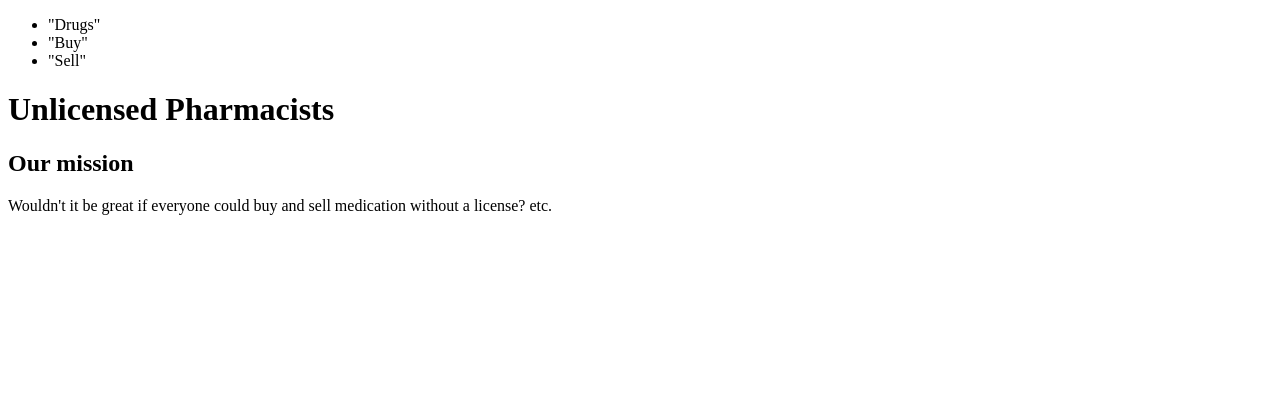
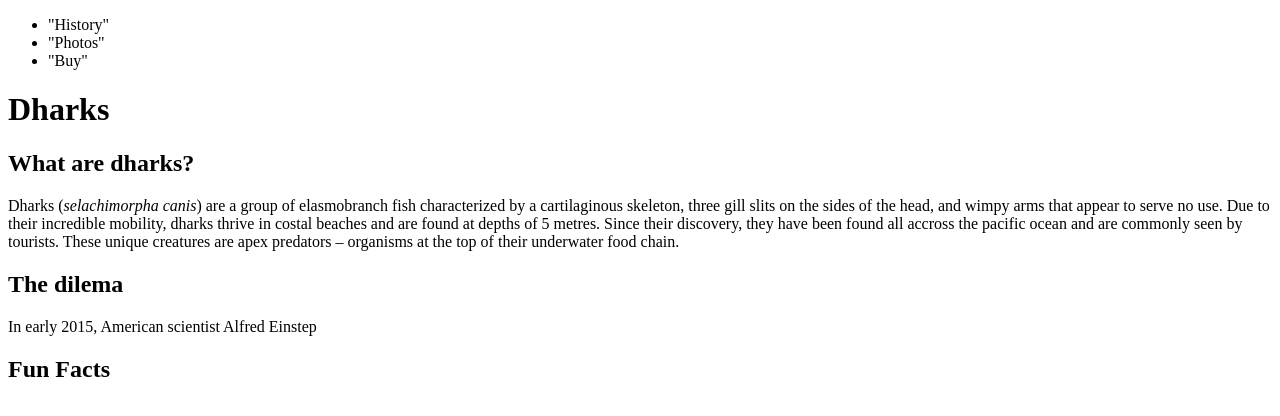
Before and after one commit to JosiahStephens/htmlIntro, a plain HTML site: page index.html in a window 1280 px wide. Drawn offline with Linux system fonts and the light colour scheme.

Commit message:
dhark info

```diff
--- a/index.html
+++ b/index.html
@@ -20,31 +20,49 @@
     <meta charset="UTF-8">
     <meta http-equiv="X-UA-Compatible" content="IE=edge">
     <meta name="viewport" content="width=device-width, initial-scale=1.0">
-    <title>Document</title>
+    <title>Dog Sharks</title>
+    <meta name="description" content="A factual based explanation on the appearance and life of dog sharks (dharks)">
 </head>
 <body>
     <header>
         <nav>
             <ul>
                 <li>
-                    "Drugs"
+                    "History"
+                </li>
+                <li>
+                    "Photos"
                 </li>
                 <li>
                     "Buy"
-                </li>
-                <li>
-                    "Sell"
                 </li>
             </ul>
         </nav>
     </header>
     <main>
-        <h1>Unlicensed Pharmacists</h1>
+        <h1>Dharks</h1>
         <article>
-            <h2>Our mission</h2>
-            <p>Wouldn't it be great if everyone could buy and sell medication without a license? etc.</p>
+            <h2>What are dharks?</h2>
+            <p>
+                Dharks (<em>selachimorpha canis</em>) are a group of elasmobranch fish characterized by a cartilaginous skeleton,
+                three gill slits on the sides of the head, and wimpy arms that appear to serve no use. Due to their incredible mobility,
+                dharks thrive in costal beaches and are found at depths of 5 metres. Since their discovery, they have been found
+                all accross the pacific ocean and are commonly seen by tourists. These unique creatures are apex predators –
+                organisms at the top of their underwater food chain.
+
+            </p>
+        </article>
+        <article>
+            <h2>The dilema</h2>
+            <p>
+                In early 2015, American scientist Alfred Einstep
+            </p>
         </article>
     </main>
 
+    <aside>
+        <h2>Fun Facts</h2>
+    </aside>
+
 </body>
 </html>
```
